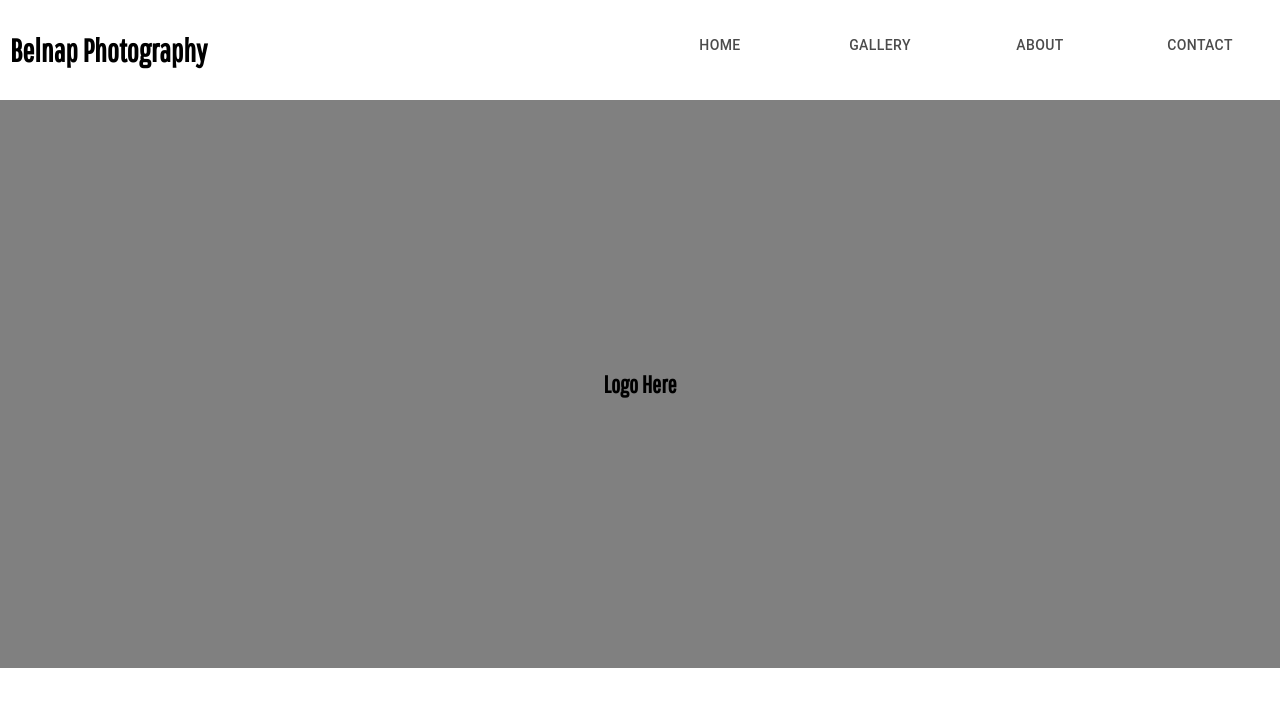
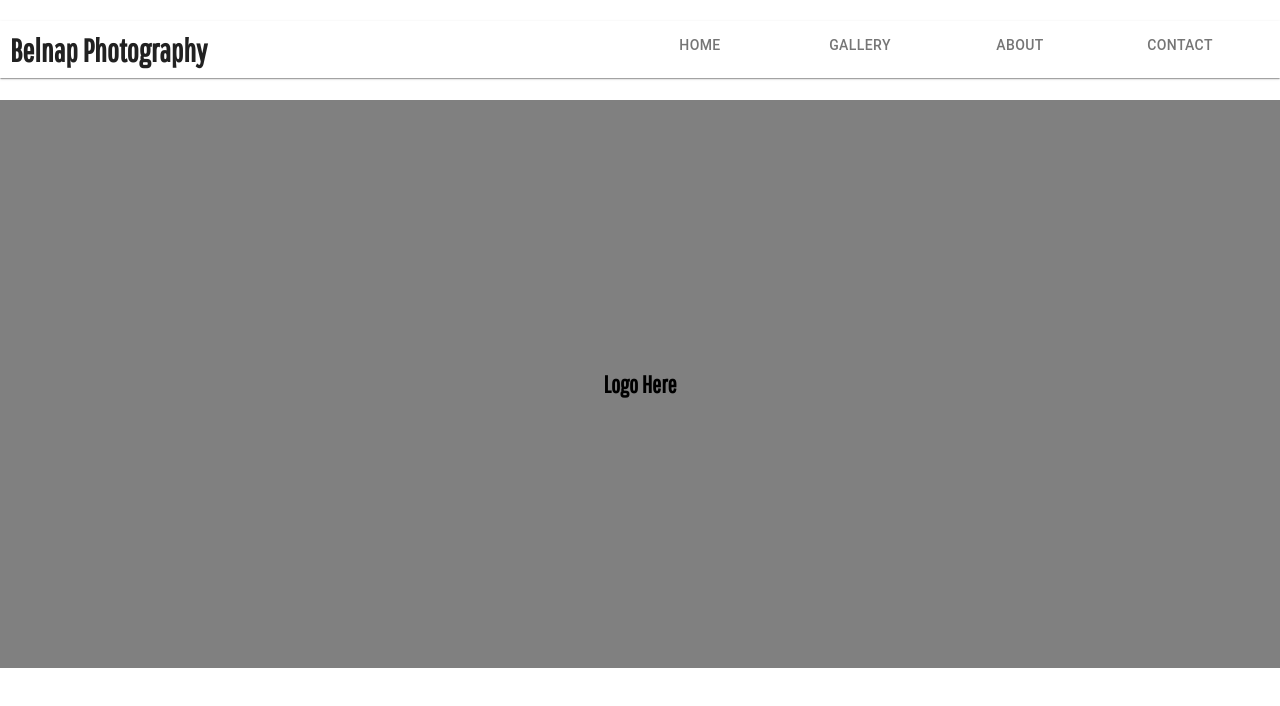
Before and after one commit to DeclanBernardin/Belnap-Photography, a React (Create React App) app: page /#/ in a window 1280 px wide. Shown: the top 706 px of the page. Built offline with nearby package versions, Linux system fonts and the light colour scheme.

Commit message:
added a nav bar and edited some css details

```diff
--- a/package.json
+++ b/package.json
@@ -9,7 +9,8 @@
     "react-dom": "^16.11.0",
     "react-redux": "^7.1.1",
     "react-router-dom": "^5.1.2",
-    "react-scripts": "3.2.0"
+    "react-scripts": "3.2.0",
+    "redux": "^4.0.4"
   },
   "scripts": {
     "start": "react-scripts start",
--- a/src/About/About.jsx
+++ b/src/About/About.jsx
@@ -0,0 +1,14 @@
+import React, {Component} from "react";
+
+
+class About extends Component{
+    render(){
+        return(
+            <div>
+               <h1>About</h1>
+            </div>
+        )
+    }
+}
+
+export default About;
--- a/src/App/App.css
+++ b/src/App/App.css
@@ -1,5 +1,6 @@
 @import url(https://fonts.googleapis.com/css?family=Staatliches:regular);
 @import url(https://fonts.googleapis.com/css?family=Pathway+Gothic+One:regular);
+
 body{
 font-family: Pathway Gothic One;
 margin: 0px
--- a/src/Contact/Contact.jsx
+++ b/src/Contact/Contact.jsx
@@ -0,0 +1,14 @@
+import React, {Component} from "react";
+
+
+class Contact extends Component{
+    render(){
+        return(
+            <div>
+               <h1> Contact </h1>
+            </div>
+        )
+    }
+}
+
+export default Contact;
--- a/src/Gallery/Gallery.jsx
+++ b/src/Gallery/Gallery.jsx
@@ -0,0 +1,14 @@
+import React, {Component} from "react";
+
+
+class Gallery extends Component{
+    render(){
+        return(
+            <div>
+               <h1>Gallery</h1>
+            </div>
+        )
+    }
+}
+
+export default Gallery;
--- a/src/Nav/Nav.jsx
+++ b/src/Nav/Nav.jsx
@@ -1,21 +1,47 @@
 import React, {Component} from "react";
 import Tabs from '@material-ui/core/Tabs';
 import Tab from '@material-ui/core/Tab';
+import { connect } from "react-redux";
+import { withRouter } from 'react-router-dom';
+import AppBar from '@material-ui/core/AppBar';
+import Paper from '@material-ui/core/Paper';
+class Nav extends Component{
 
-class Nav extends Component{
+
+    handleHome = () => {
+        this.props.history.push('/')
+    }
+
+    handleGallery = () => {
+        this.props.history.push('/Gallery')
+    }
+
+    handleAbout = () => {
+        this.props.history.push('/About')
+    }
+
+    handleContact = () => {
+        this.props.history.push('/Contact')
+    }
+
     render(){
         return(
             <div>
-                 <Tabs style={{float:'right'}}>
-                    <Tab label="home"/>
-                    <Tab label="Gallery"/>
-                    <Tab label="About"/>
-                    <Tab label="Contact"/>
+                <Paper square>
+                 <Tabs style={{float:'right', marginRight: '20px'}}
+        indicatorColor="primary"
+        textColor="primary"
+        aria-label="disabled tabs example">
+                    <Tab label="home" onClick={this.handleHome}/>
+                    <Tab label="Gallery" onClick={this.handleGallery}/>
+                    <Tab label="About" onClick={this.handleAbout}/>
+                    <Tab label="Contact" onClick={this.handleContact}/>
                 </Tabs>
                 <h1 style={{padding: '10px'}}>Belnap Photography</h1>
+                </Paper>
             </div>
         )
     }
 }
 
-export default Nav;
+export default connect()(withRouter(Nav));
--- a/src/index.js
+++ b/src/index.js
@@ -2,8 +2,14 @@ import React from 'react';
 import ReactDOM from 'react-dom';
 import App from './App/App';
 import * as serviceWorker from './serviceWorker';
+import { Provider } from 'react-redux';
+import { createStore, applyMiddleware } from 'redux';
 
-ReactDOM.render(<App />, document.getElementById('root'));
+const store = createStore(
+    applyMiddleware(),
+  );
+
+ReactDOM.render(<Provider store={store}><App /></Provider>, document.getElementById('root'));
 
 // If you want your app to work offline and load faster, you can change
 // unregister() to register() below. Note this comes with some pitfalls.
```
Also changed, not shown: src/App/App.js (line endings or trailing spaces), 1 other file (tests, documents, lock files or other folders).
